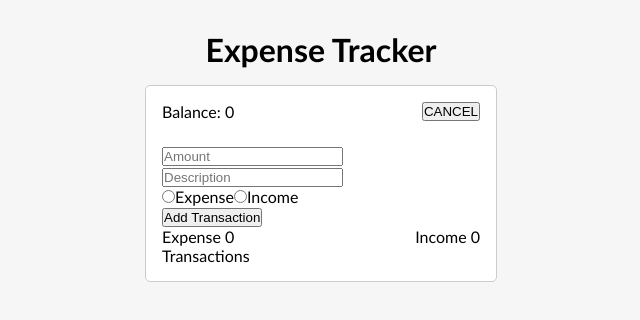
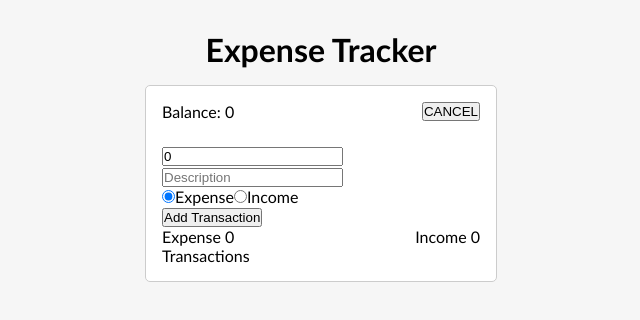
Before and after one commit to HaniyehPeyvandi/ExpenseTracker, a React (Create React App) app: page / in a window 1280 px wide. Both pictures are taken after a click on the button "ADD". Shown: the top 320 px of the page, without its empty margins (319-959 px from the left). Built offline with nearby package versions, Linux system fonts and the light colour scheme.

Commit message:
add state of formValues to TransactionForm

```diff
--- a/src/components/TransactionForm.js
+++ b/src/components/TransactionForm.js
@@ -1,17 +1,55 @@
+import { useState } from "react";
+
 const TransactionForm = () => {
+  const [formValues, setFormValues] = useState({
+    amount: 0,
+    desc: "",
+    type: "expense",
+  });
+
+  const changeHandler = (e) => {
+    setFormValues({ ...formValues, [e.target.name]: e.target.value });
+  };
+
   return (
     <form>
-      <input type="number" placeholder="Amount"  name="amount"/>
-      <input type="text" placeholder="Description" name="desc"/>
+      <input
+        type="number"
+        placeholder="Amount"
+        name="amount"
+        onChange={changeHandler}
+        value={formValues.amount}
+      />
+      <input
+        type="text"
+        placeholder="Description"
+        name="desc"
+        onChange={changeHandler}
+        value={formValues.desc}
+      />
       <div>
-        <input type="radio" name="type" id="expense"/>
+        <input
+          type="radio"
+          name="type"
+          id="expense"
+          value="expense"
+          onChange={changeHandler}
+          checked={formValues.type === "expense"}
+        />
         <label htmlFor="expense">Expense</label>
-        <input type="radio" name="type" id="income"/>
+        <input
+          type="radio"
+          name="type"
+          id="income"
+          value="income"
+          onChange={changeHandler}
+          checked={formValues.type === "income"}
+        />
         <label htmlFor="income">Income</label>
       </div>
       <button type="submit">Add Transaction</button>
     </form>
-   );
-}
+  );
+};
 
 export default TransactionForm;
```
